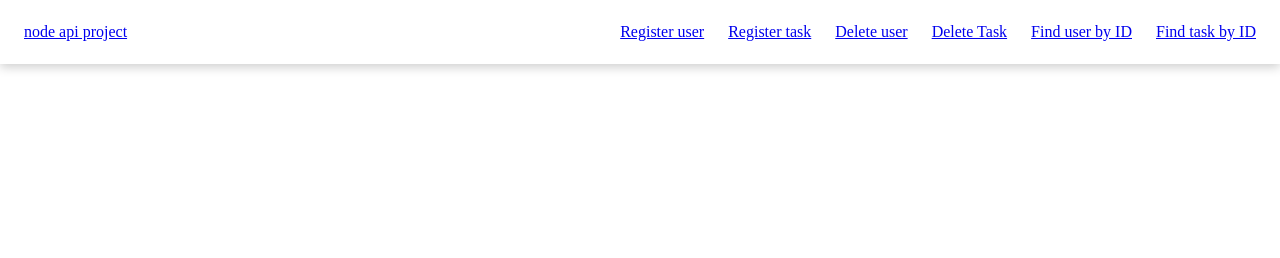
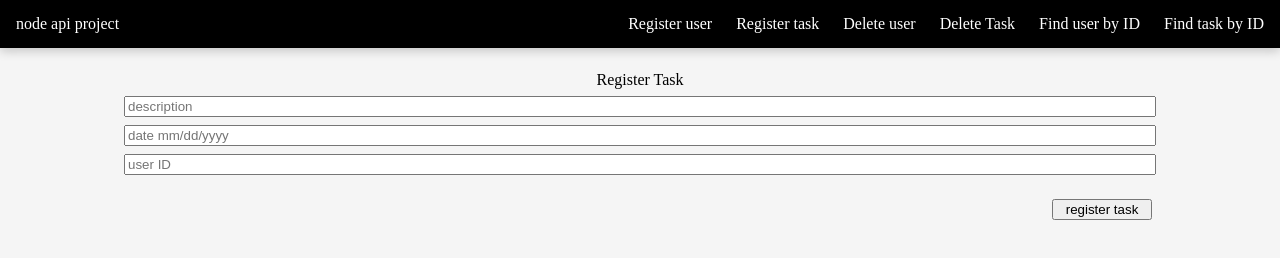
Before and after one commit to victor-neutzling/project-api-rest-front-end, a website with bundled scripts: page register-task.html in a window 1280 px wide. Built offline with nearby package versions, Linux system fonts and the light colour scheme.

Commit message:
adding elements and stylesheet to the register-task page

```diff
--- a/app/src/views/SearchView.ts
+++ b/app/src/views/SearchView.ts
@@ -10,6 +10,7 @@ export class SearchView extends View<SearchItem>{
             <h2>description: ${model['description']}</h2>
             <h2>date: ${model['date']}</h2>
             <h2>user: ${model['user']}</h2>
+            <h2>ID: ${model['_id']}</h2>
             </div>
         </div>`
         }
@@ -28,6 +29,7 @@ export class SearchView extends View<SearchItem>{
             <h2>City: ${model['city']}</h2>
             <h2>State: ${model['state']}</h2>
             <h2>Country: ${model['country']}</h2>
+            <h2>ID: ${model['_id']}</h2>
             </div>
         </div>
         `
--- a/css/header.css
+++ b/css/header.css
@@ -1,8 +1,13 @@
+html{
+    background-color: whitesmoke;
+}
 header{
     display: flex;
     justify-content: space-between;
-    padding: 24px;
+    padding: 16px;
     box-shadow: 0 3px 10px rgb(0 0 0 / 0.2);
+    background-color:black
+
 }
 header ul{
     display: flex
@@ -10,3 +15,12 @@ header ul{
 header ul li{
     margin-left: 24px;
 }
+header a{
+    color: white;
+    text-decoration: none;
+
+}
+header a:hover{
+    text-decoration:underline;
+    color: gold;
+}
--- a/css/search-bar.css
+++ b/css/search-bar.css
@@ -28,6 +28,7 @@ main{
     display: flex;
     justify-content: space-evenly;
     padding: 16px;
+    background-color: white;
 }
 
 .search-item h2{
--- a/register-task.html
+++ b/register-task.html
@@ -6,6 +6,8 @@
     <meta name="viewport" content="width=device-width, initial-scale=1.0">
     <link rel="stylesheet" href="https://cdn.jsdelivr.net/npm/reset-css@5.0.1/reset.min.css">
     <link rel="stylesheet" href="css/header.css">
+    <link rel="stylesheet" href="css/edit.css">
+
     <title>Document</title>
 </head>
 <body>
@@ -21,8 +23,15 @@
         </ul>
     </header>
     <main>
+        <h1>Register Task</h1>
+        <input type="text" placeholder="description" id="description">
+        <input type="text" placeholder="date mm/dd/yyyy" id="date">
+        <input type="text" placeholder="user ID" id="user">
 
+        <button id="submit-task">register task</button>
     </main>
-
+    <script type="module" src="./app/dist/js/registerUser.js"></script>
+    <script type="module" src="./app/dist/js/controllers/registerController.js"></script>
+    <script type="module" src="./app/dist/js/helpers/validationHelper.js"></script>
 </body>
 </html>
```
Also changed, not shown: app/dist/js/views/SearchView.js, 1 other file.
